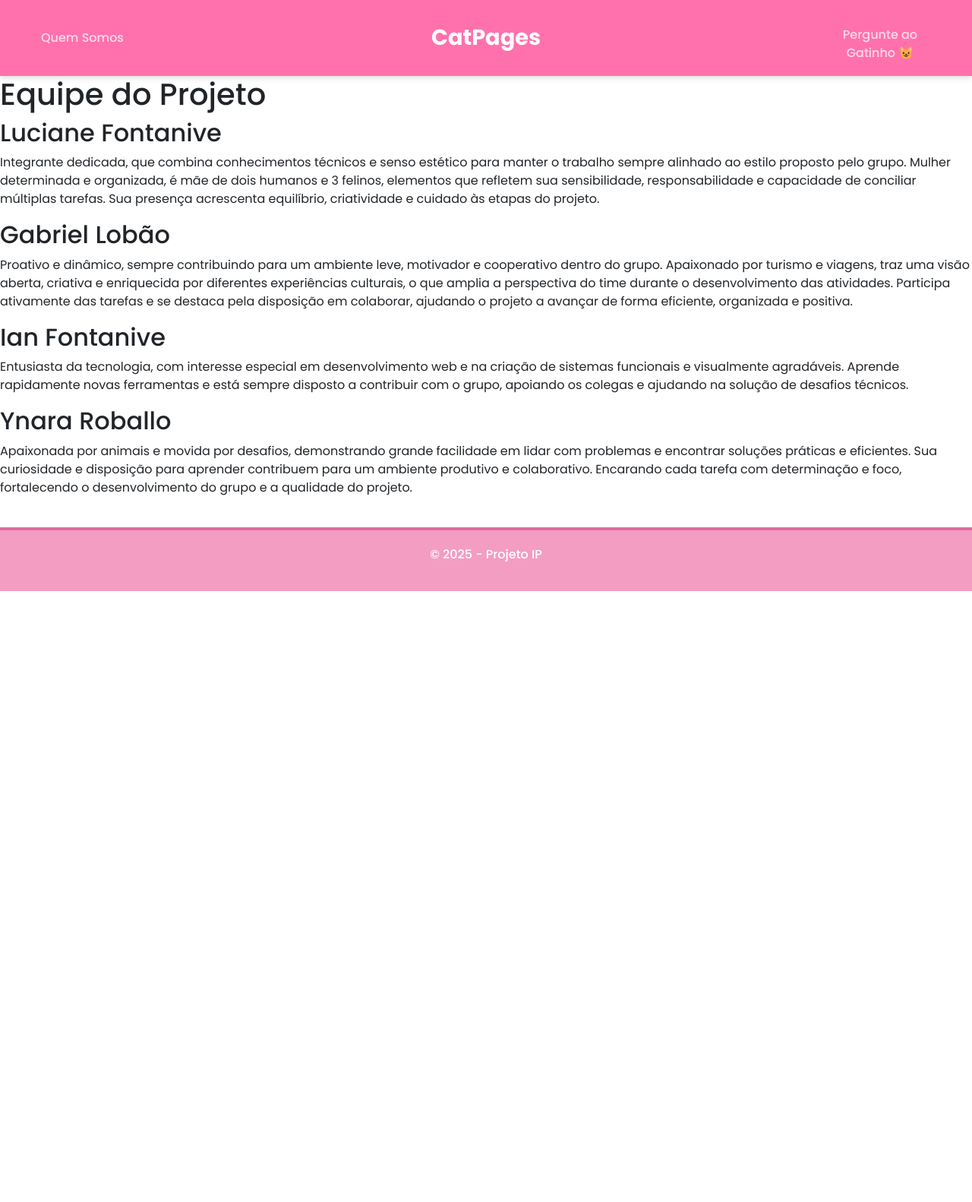
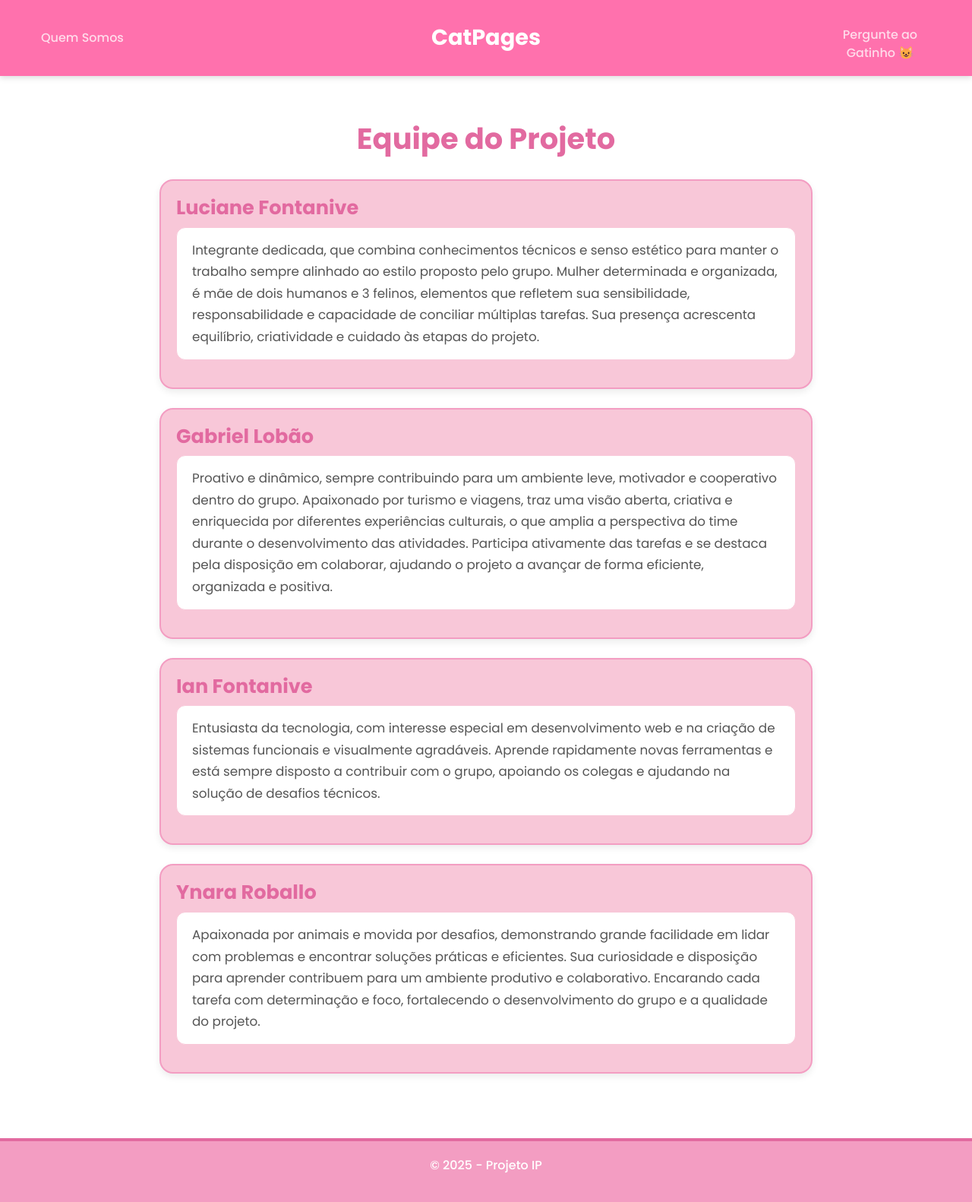
Before and after one commit to IanFontanive/CatPages, a Flask app: page /quem_somos in a window 1280 px wide. Shown: the whole page at 76% size. Before the commit the page ends 778 px from the top, so only its background shows below. Run offline with Flask 3, Linux system fonts and the light colour scheme.

Commit message:
feat: criado CSS para páginas Quem somos

```diff
--- a/static/css/style.css
+++ b/static/css/style.css
@@ -379,3 +379,56 @@ body {
         padding: 0 10px;
     }
 }
+
+.equipe-container {
+    max-width: 900px;
+    margin: 40px auto;
+    padding: 20px;
+}
+
+.equipe-titulo {
+    text-align: center;
+    font-size: 2.4rem;
+    color: var(--rosa-escuro);
+    font-weight: 800;
+    margin-bottom: 30px;
+}
+
+.membro {
+    background: var(--rosa-claro);
+    border: 2px solid var(--rosa-medio);
+    padding: 20px;
+    border-radius: 18px;
+    margin-bottom: 25px;
+    box-shadow: 0 4px 10px rgba(0,0,0,0.08);
+}
+
+.membro-nome {
+    color: var(--rosa-escuro);
+    font-size: 1.6rem;
+    margin-bottom: 10px;
+    font-weight: 700;
+}
+
+.membro-descricao {
+    color: var(--cinza-texto);
+    line-height: 1.7;
+    font-size: 1.05rem;
+    background: white;
+    padding: 15px 20px;
+    border-radius: 12px;
+    border: 1px solid var(--rosa-claro);
+}
+
+@media (max-width: 600px) {
+    .equipe-titulo {
+        font-size: 2rem;
+    }
+    .membro-nome {
+        font-size: 1.3rem;
+    }
+    .membro-descricao {
+        font-size: 1rem;
+        padding: 12px 15px;
+    }
+}
--- a/templates/quem_somos.html
+++ b/templates/quem_somos.html
@@ -1,23 +1,51 @@
 {% extends "modelo.html" %}
 {% block conteudo %}
 
-<body>
-    <h1>Equipe do Projeto</h1>
+<div class="equipe-container">
 
-    <h2>Luciane Fontanive</h2>
-    <p>Integrante dedicada, que combina conhecimentos técnicos e senso estético para manter o trabalho sempre alinhado ao estilo proposto pelo grupo. Mulher determinada e organizada, é mãe de dois humanos e 3 felinos, elementos que refletem sua sensibilidade, responsabilidade e capacidade de conciliar múltiplas tarefas. Sua presença acrescenta equilíbrio, criatividade e cuidado às etapas do projeto.</p>
+    <h1 class="equipe-titulo">Equipe do Projeto</h1>
 
-    <h2>Gabriel Lobão</h2>
-    <p>Proativo e dinâmico, sempre contribuindo para um ambiente leve, motivador e cooperativo dentro do grupo. Apaixonado por turismo e viagens, traz uma visão aberta, criativa e enriquecida por diferentes experiências culturais, o que amplia a perspectiva do time durante o desenvolvimento das atividades. Participa ativamente das tarefas e se destaca pela disposição em colaborar, ajudando o projeto a avançar de forma eficiente, organizada e positiva.</p>
+    <div class="membro">
+        <h2 class="membro-nome">Luciane Fontanive</h2>
+        <p class="membro-descricao">
+            Integrante dedicada, que combina conhecimentos técnicos e senso estético para manter
+            o trabalho sempre alinhado ao estilo proposto pelo grupo. Mulher determinada e organizada,
+            é mãe de dois humanos e 3 felinos, elementos que refletem sua sensibilidade, responsabilidade e
+            capacidade de conciliar múltiplas tarefas. Sua presença acrescenta equilíbrio, criatividade e cuidado
+            às etapas do projeto.
+        </p>
+    </div>
 
-    <h2>Ian Fontanive</h2>
-    <p>Entusiasta da tecnologia, com interesse especial em desenvolvimento web e na criação de sistemas funcionais e visualmente agradáveis. Aprende rapidamente novas ferramentas e está sempre disposto a contribuir com o grupo, apoiando os colegas e ajudando na solução de desafios técnicos.</p>
+    <div class="membro">
+        <h2 class="membro-nome">Gabriel Lobão</h2>
+        <p class="membro-descricao">
+            Proativo e dinâmico, sempre contribuindo para um ambiente leve, motivador e cooperativo dentro do grupo.
+            Apaixonado por turismo e viagens, traz uma visão aberta, criativa e enriquecida por diferentes experiências
+            culturais, o que amplia a perspectiva do time durante o desenvolvimento das atividades. Participa ativamente
+            das tarefas e se destaca pela disposição em colaborar, ajudando o projeto a avançar de forma eficiente,
+            organizada e positiva.
+        </p>
+    </div>
 
-    <h2>Ynara Roballo</h2>
-    <p>Apaixonada por animais e movida por desafios, demonstrando grande facilidade em lidar com problemas e encontrar soluções práticas e eficientes. Sua curiosidade e disposição para aprender contribuem para um ambiente produtivo e colaborativo. Encarando cada tarefa com determinação e foco, fortalecendo o desenvolvimento do grupo e a qualidade do projeto.</p>
+    <div class="membro">
+        <h2 class="membro-nome">Ian Fontanive</h2>
+        <p class="membro-descricao">
+            Entusiasta da tecnologia, com interesse especial em desenvolvimento web e na criação de sistemas funcionais
+            e visualmente agradáveis. Aprende rapidamente novas ferramentas e está sempre disposto a contribuir com o grupo,
+            apoiando os colegas e ajudando na solução de desafios técnicos.
+        </p>
+    </div>
 
-</body>
-</html>
+    <div class="membro">
+        <h2 class="membro-nome">Ynara Roballo</h2>
+        <p class="membro-descricao">
+            Apaixonada por animais e movida por desafios, demonstrando grande facilidade em lidar com problemas e encontrar
+            soluções práticas e eficientes. Sua curiosidade e disposição para aprender contribuem para um ambiente produtivo
+            e colaborativo. Encarando cada tarefa com determinação e foco, fortalecendo o desenvolvimento do grupo e a
+            qualidade do projeto.
+        </p>
+    </div>
 
+</div>
 
 {% endblock %}
```
